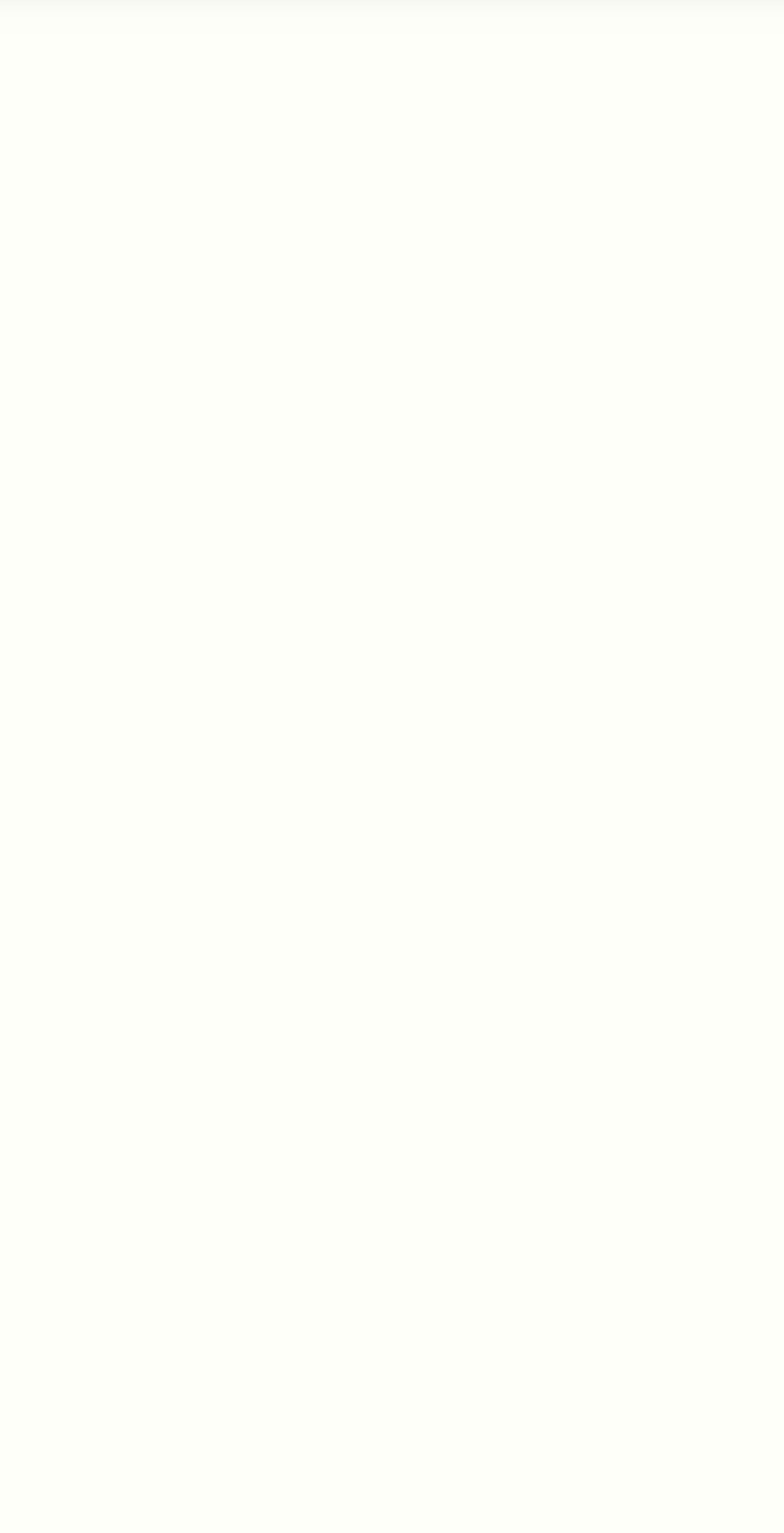
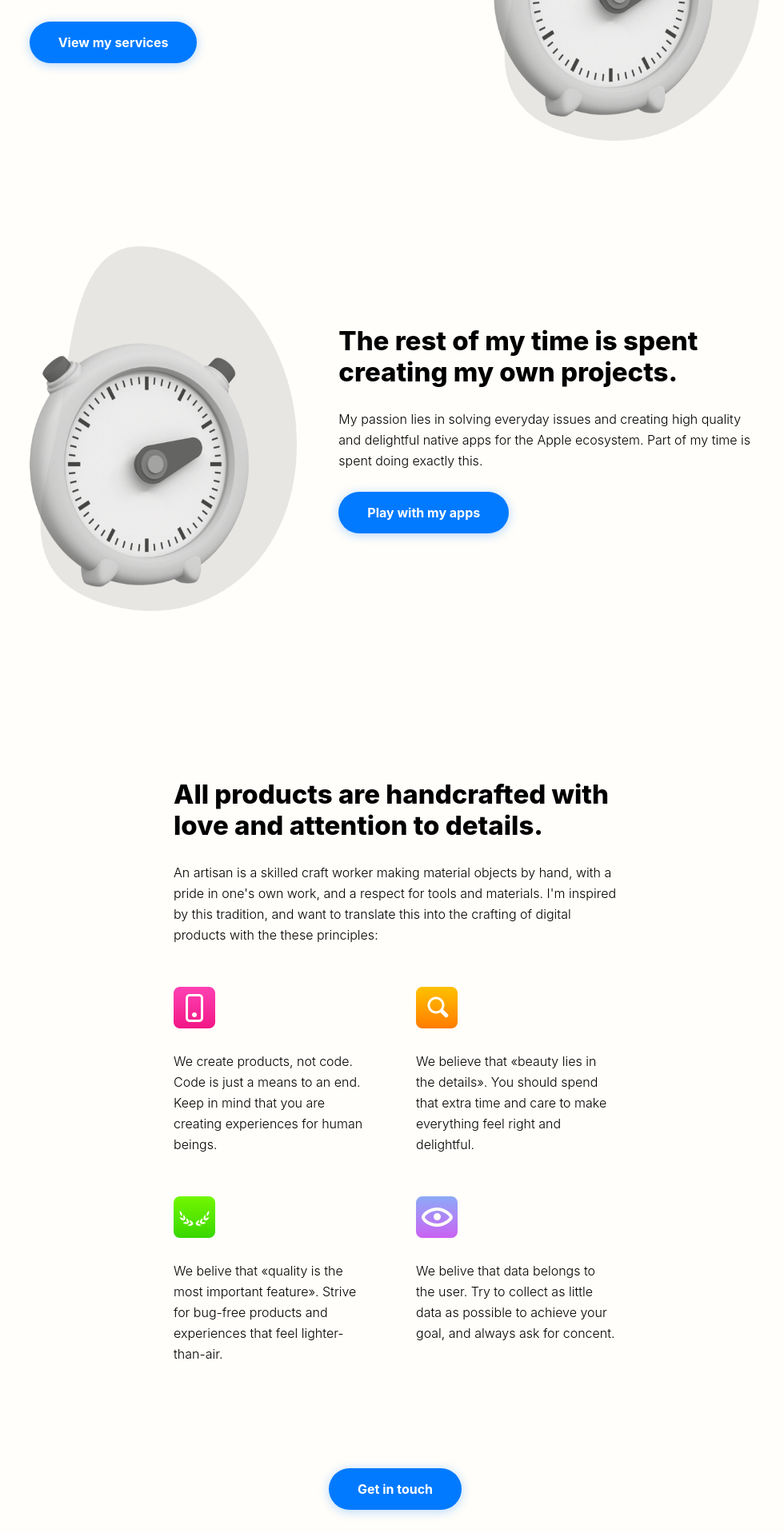
Before and after one commit to eivindml/mist-web, a Next.js app: page / in a window 1280 px wide. Shown: the part 880-2797 px from the top of the page at 80% size, without its empty margins (146-1126 px from the left). Before the commit the page ends 1158 px from the top, so only its background shows below. Built offline with nearby package versions, Linux system fonts and the light colour scheme.

Commit message:
Adds Sections

```diff
--- /dev/null
+++ b/components/Button.tsx
@@ -0,0 +1,36 @@
+import { NextPage } from "next";
+
+interface ButtonProps {
+  title: string;
+}
+
+const Button: NextPage<ButtonProps> = (props) => (
+  <div className="button">
+    {props.title}
+    <style jsx>{`
+      .button {
+        background-color: #027aff;
+        display: inline-block;
+        color: white;
+        font-weight: 700;
+        padding: 18px 36px;
+        border-radius: 36px;
+        cursor: pointer;
+        box-shadow: 0 2px 13px rgba(2, 122, 255, 0.3);
+        transition-property: transform box-shadow;
+        transition-duration: 400ms;
+        transition-timing-function: cubic-bezier(0.78, 1.93, 0.37, 0.74);
+        will-change: transform box-shadow;
+        backface-visibility: hidden;
+        transform: scale(1);
+      }
+      .button:hover {
+        box-shadow: 0px 2px 70px rgba(2, 122, 255, 0.3),
+          0px 0px 15px rgba(2, 122, 255, 0.3);
+        transform: scale(1.04);
+      }
+    `}</style>
+  </div>
+);
+
+export default Button;
--- a/components/Layout.tsx
+++ b/components/Layout.tsx
@@ -9,10 +9,10 @@ const Layout: NextPage<LayoutProps> = (props) => (
     {props.children}
     <style jsx>{`
       .layout {
-        max-width: 1208px;
+        max-width: 1108px;
         margin: 0 var(--line-height);
       }
-      @media (min-width: 1248px) {
+      @media (min-width: 1148px) {
         .layout {
           margin: 0 auto;
         }
--- /dev/null
+++ b/components/Sections/Section.tsx
@@ -0,0 +1,103 @@
+import { NextPage } from "next";
+import Button from "../Button";
+import cs from "classnames";
+
+interface SectionProps {
+  alternate: boolean;
+  title: string;
+  body: string;
+  link: {
+    url: string;
+    title: string;
+  };
+}
+
+const Section: NextPage<SectionProps> = (props) => (
+  <div className={cs("section", { "section--alternate": props.alternate })}>
+    <div className="section__text">
+      <h2 className="section__title">{props.title}</h2>
+      <p className="section__body">{props.body}</p>
+      <div className="section__action">
+        <Button title={props.link.title} />
+      </div>
+    </div>
+    <div className="section__illustration">
+      <img src="/illustration.png" />
+    </div>
+    <style jsx>{`
+      .section {
+        display: grid;
+        grid-template-columns: repeat(12, 1fr);
+        grid-row-gap: calc(var(--line-height) * 1);
+        align-items: center;
+      }
+      @media (min-width: 720px) {
+        .section {
+          grid-column-gap: calc(var(--line-height) * 2);
+        }
+      }
+
+      .section__text {
+        grid-column: 1 / span 12;
+      }
+      @media (min-width: 720px) {
+        .section__text {
+          grid-column: 1 / span 8;
+        }
+      }
+      @media (min-width: 920px) {
+        .section__text {
+          grid-column: 2 / span 6;
+        }
+      }
+      @media (min-width: 720px) {
+        .section--alternate .section__text {
+          grid-column: 5 / span 8;
+        }
+      }
+      @media (min-width: 920px) {
+        .section--alternate .section__text {
+          grid-column: 6 / span 6;
+        }
+      }
+
+      .section__illustration {
+        grid-row: 1;
+        grid-column: 1 / span 5;
+      }
+      @media (min-width: 720px) {
+        .section__illustration {
+          grid-row: auto;
+          grid-column: span 4;
+        }
+      }
+      @media (min-width: 720px) {
+        .section--alternate .section__illustration {
+          grid-row: 1;
+          grid-column: 1 / span 4;
+        }
+      }
+      @media (min-width: 920px) {
+        .section--alternate .section__illustration {
+          grid-column: 2 / span 4;
+        }
+      }
+      .section__illustration > :global(img) {
+        width: 100%;
+      }
+
+      .section__title {
+        font-size: 33px;
+        line-height: 39px;
+        font-weight: 800;
+        margin-bottom: var(--line-height);
+      }
+
+      .section__body {
+        margin-bottom: var(--line-height);
+      }
+    `}</style>
+  </div>
+);
+
+export default Section;
--- /dev/null
+++ b/components/Sections/Sections.tsx
@@ -0,0 +1,33 @@
+import { NextPage } from "next";
+import Section from "./Section";
+
+const Sections: NextPage = () => (
+  <div className="sections">
+    <Section
+      alternate={false}
+      title="I happily do collaborative projects with others."
+      body="I have collaborated with lots of talented agencies, and would like to do more of it. If you have a project that needs a developer, wether its an app for the Apple ecosystem or a website, feel free to get in touch."
+      link={{
+        title: "View my services",
+        url: "/",
+      }}
+    />
+    <Section
+      alternate={true}
+      title="The rest of my time is spent creating my own projects."
+      body="My passion lies in solving everyday issues and creating high quality and delightful native apps for the Apple ecosystem. Part of my time is spent doing exactly this."
+      link={{
+        title: "Play with my apps",
+        url: "/",
+      }}
+    />
+    <style jsx>{`
+      .sections {
+        display: grid;
+        grid-gap: calc(var(--line-height) * 5);
+      }
+    `}</style>
+  </div>
+);
+
+export default Sections;
--- /dev/null
+++ b/components/Sections/index.tsx
@@ -0,0 +1,3 @@
+import Sections from "./Sections";
+
+export default Sections;
--- /dev/null
+++ b/components/Value.tsx
@@ -0,0 +1,23 @@
+import { NextPage } from "next";
+
+interface ValueProps {
+  text: string;
+  icon: string;
+}
+
+const Value: NextPage<ValueProps> = (props) => (
+  <div className="value">
+    <img className="value__icon" src={props.icon} />
+
+    <p className="value__text">{props.text}</p>
+
+    <style jsx>{`
+      .value__icon {
+        height: calc(var(--line-height) * 2);
+        margin-bottom: calc(var(--line-height) * 1);
+      }
+    `}</style>
+  </div>
+);
+
+export default Value;
--- a/components/Values.tsx
+++ b/components/Values.tsx
@@ -1,23 +1,92 @@
 import { NextPage } from "next";
+import Button from "./Button";
+import Value from "./Value";
 
 const Values: NextPage = () => (
   <div className="values">
-    <h2 className="values__heading">
-      All products are handcrafted with love and attention to details.
-    </h2>
+    <div className="values__cell">
+      <h2 className="values__heading">
+        All products are handcrafted with love and attention to details.
+      </h2>
 
-    <p>
-      An artisan is a skilled craft worker making material objects by hand, with
-      a pride in one's own work, and a respect for tools and materials. I'm
-      inspired by this tradition, and want to translate this into the crafting
-      of digital products with the these principles:
-    </p>
+      <p className="values__body">
+        An artisan is a skilled craft worker making material objects by hand,
+        with a pride in one's own work, and a respect for tools and materials.
+        I'm inspired by this tradition, and want to translate this into the
+        crafting of digital products with the these principles:
+      </p>
+
+      <div className="values__items">
+        <Value
+          text="We create products, not code. Code is just a means to an end. Keep in mind that you are creating experiences for human beings."
+          icon="/Product.png"
+        />
+        <Value
+          text="
+          We believe that «beauty lies in the details». You should spend that extra time and care to make everything feel right and delightful."
+          icon="/Detail.png"
+        />
+        <Value
+          text="
+          We belive that «quality is the most important feature». Strive for bug-free products and experiences that feel lighter-than-air."
+          icon="/Quality.png"
+        />
+        <Value
+          text="We belive that data belongs to the user. Try to collect as little data as possible to achieve your goal, and always ask for concent."
+          icon="/Privacy.png"
+        />
+      </div>
+
+      <div className="values__action">
+        <Button title="Get in touch" />
+      </div>
+    </div>
 
     <style jsx>{`
+      .values {
+        display: grid;
+        grid-template-columns: repeat(12, 1fr);
+      }
+
+      .values__cell {
+        grid-column: span 12;
+      }
+      @media (min-width: 540px) {
+        .values__cell {
+          grid-column: 2 / span 10;
+        }
+      }
+      @media (min-width: 1000px) {
+        .values__cell {
+          grid-column: 4 / span 6;
+        }
+      }
+
       .values__heading {
         font-size: 33px;
         line-height: 39px;
         font-weight: 800;
+        margin-bottom: var(--line-height);
+      }
+
+      .values__body {
+        margin-bottom: calc(var(--line-height) * 2);
+      }
+
+      .values__items {
+        display: grid;
+        grid-gap: calc(var(--line-height) * 2);
+        margin-bottom: calc(var(--line-height) * 5);
+      }
+      @media (min-width: 630px) {
+        .values__items {
+          grid-template-columns: repeat(2, 1fr);
+        }
+      }
+
+      .values__action {
+        display: flex;
+        justify-content: center;
       }
     `}</style>
   </div>
--- a/pages/index.tsx
+++ b/pages/index.tsx
@@ -2,6 +2,7 @@ import { NextPage } from "next";
 import Footer from "../components/Footer";
 import Hero from "../components/Hero";
 import Layout from "../components/Layout";
+import Sections from "../components/Sections";
 import Values from "../components/Values";
 // import Mist from "@eivindml/mist-animation";
 
@@ -10,6 +11,9 @@ const Home: NextPage<{ userAgent: string }> = ({ userAgent }) => (
     <div className="home__main">
       <Layout>
         <Hero />
+        <div className="home__section">
+          <Sections />
+        </div>
         <Values />
       </Layout>
     </div>
@@ -24,7 +28,13 @@ const Home: NextPage<{ userAgent: string }> = ({ userAgent }) => (
         box-shadow: 0px 10px 75px black;
         z-index: 2;
         position: relative;
+        padding-bottom: calc(var(--line-height) * 10);
       }
+
+      .home__section {
+        margin-bottom: calc(var(--line-height) * 8);
+      }
+
       .home__footer {
         position: sticky;
         bottom: 0;
```
Also changed, not shown: public/illustration.png (added).
